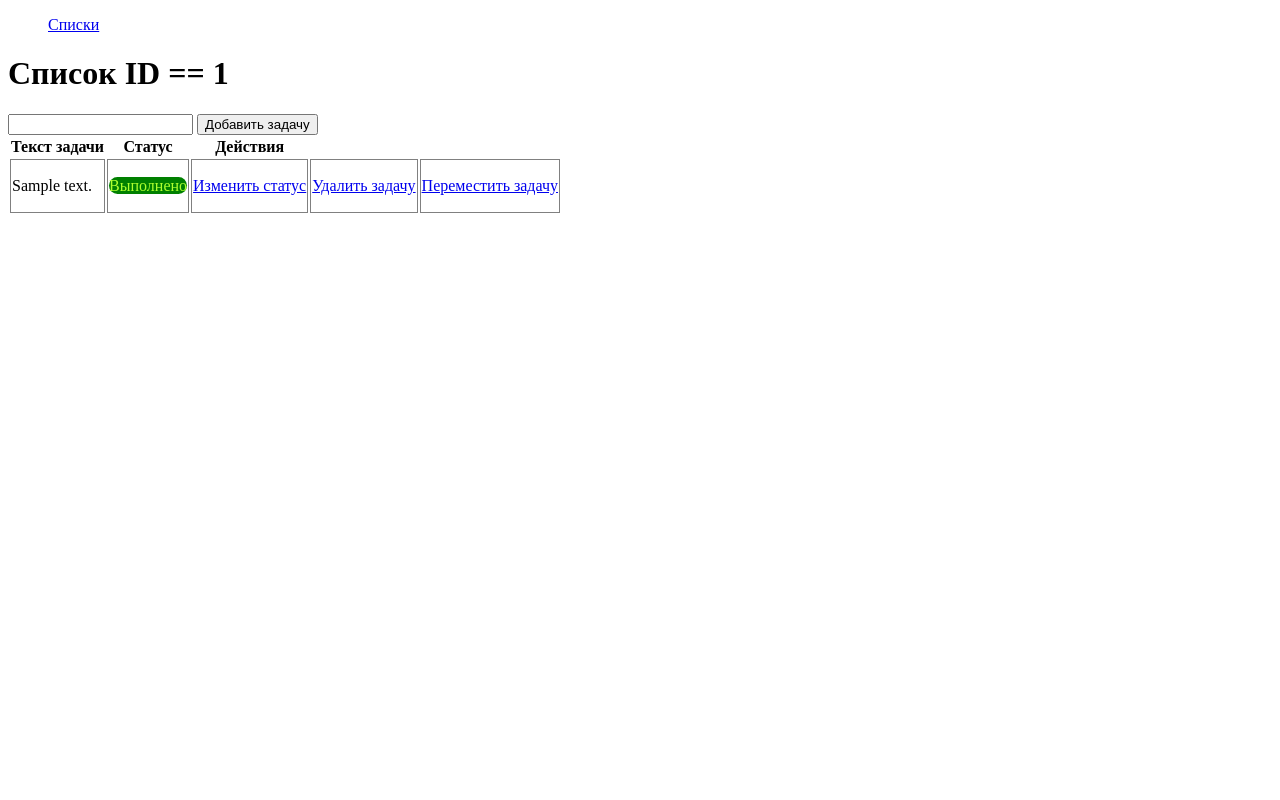
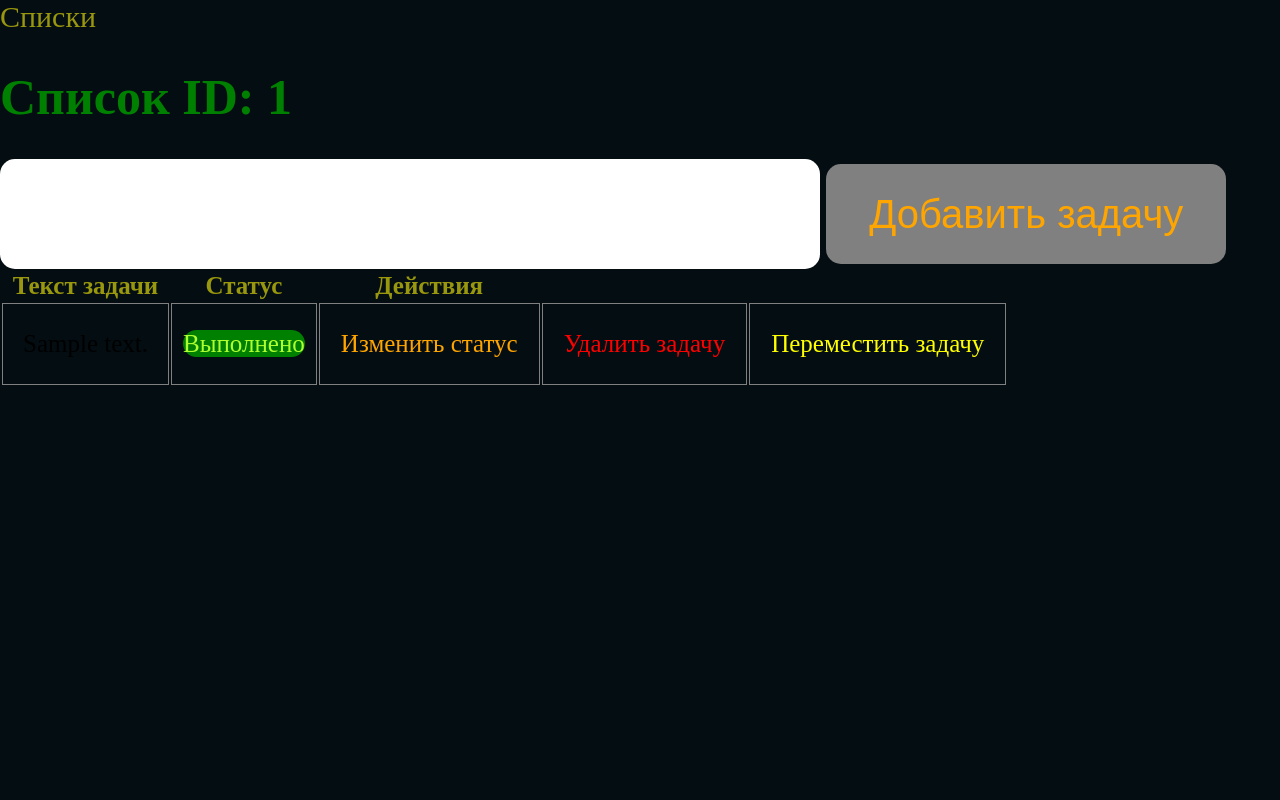
Before and after one commit to Frontend-user/todo_list, a Django app: page /lists/1/open/ in a window 1280 px wide. Run offline with Django 4.2, Linux system fonts and the light colour scheme; tables that the repository leaves empty hold one stand-in row (values such as "Sample post").

Commit message:
стили норм

```diff
--- a/templates/Api/base.html
+++ b/templates/Api/base.html
@@ -5,14 +5,13 @@
 {#    {% load static %}#}
 {#    <link rel="stylesheet" href="{% static "styles.css" %}">#}
 </head>
-<body>
+<body style="background-color:   #040e12; height: 100vh; margin: 0px;">
 <div id="app_body">
     <div id="sidebar">
-        <ul>
-            {% block nav %}{% endblock %}
-        </ul>
+            {% block nav %}
+            {% endblock %}
     </div>
-    <div id="content">
+    <div id="content" style=" color: #99970d;  font-size: 25px; text-decoration: none; cursor: pointer;">
         {% block content %}{% endblock %}
     </div>
 </div>
--- a/templates/Api/list_open.html
+++ b/templates/Api/list_open.html
@@ -1,15 +1,15 @@
 {% extends "Api/base.html" %}
  {% block nav %}
 
-<a href="/lists/">Списки</a>
+<a href="/lists/" style=" color: #99970d;  font-size: 30px; font-weight: 500;  text-decoration: none; cursor: pointer;">Списки</a>
  {% endblock %}
  {% block content %}
 
 <form action="/tasks/create/{{ list_to_open.id }}/" method="post">
     {% csrf_token %}
-    <h1> Список ID == {{ list_id }} </h1>
-    <input type="text" name="text">
-    <input type="submit" value="Добавить задачу">
+    <h1 style="color: green;"> Список ID: {{ list_id }} </h1>
+    <input type="text" name="text" style="font-size:40px;  color: green; border: none; padding: 5px 10px; border-radius: 15px; height: 100px; width: 800px;">
+    <input type="submit" value="Добавить задачу" style="font-size:40px; background-color: grey; cursor: pointer;  color: orange; border: none; padding: 5px 10px; border-radius: 15px; height: 100px; width: 400px;">
 </form>
 
 <table>
@@ -17,34 +17,34 @@
     <tr>
         <th>Текст задачи</th>
         <th>Статус</th>
-        <th>Действия</th>
+        <th >Действия</th>
     </tr>
     </thead>
     {% for t in tasks %}
 
         <tr>
-            <td style="border: 1px solid grey;">  {{ t.text }}</td>
+            <td style="border: 1px solid grey; color: black; padding: 0px 20px 0px 20px;">  {{ t.text }}</td>
             <td style="border: 1px solid grey;">
                 {% if t.is_completed == True %}
                     <p><span
-                            style="width: 30px; height: 30px; border-radius: 20px; background: green; color: greenyellow; ">Выполнено</span>
+                            style="width: 30px; margin: 0px 10px 0px 10px;  height: 30px; border-radius: 20px; background: green; color: greenyellow; ">Выполнено</span>
                     </p>
 
                 {% endif %}
                 {% if t.is_completed == False %}
                     <p><span
-                            style="width: 30px; height: 30px; border-radius: 20px; background: orange;color: yellow;">  Не Выполнено</span>
+                            style="width: 30px; height: 30px; border-radius: 20px; background: orangered;: yellow;">  Не Выполнено</span>
                     </p>
 
 
                 {% endif %}
             </td>
-            <td style="border: 1px solid grey;"><a href="/tasks/{{ t.id }}/status/{{ list_to_open.id }}/">Изменить
+            <td style="border: 1px solid grey;"><a style=" text-decoration: none; color: orange;  padding: 0px 20px 0px 20px;" href="/tasks/{{ t.id }}/status/{{ list_to_open.id }}/">Изменить
                 статус</a></td>
 
             {#<div  style="width: 30px; height: 30px; border-radius: 20px; background: green; transition: all 1s ease-out;"></div>#}
-            <td style="border: 1px solid grey;"><a href="/tasks/{{ t.id }}/delete/">Удалить задачу</a></td>
-          <td style="border: 1px solid grey;"><a href="/tasks/{{ t.id }}/move/">Переместить задачу</a></td>
+            <td style="border: 1px solid grey;"><a href="/tasks/{{ t.id }}/delete/" style="color: red; text-decoration: none;padding: 0px 20px 0px 20px;">Удалить задачу</a></td>
+          <td style="border: 1px solid grey;"><a href="/tasks/{{ t.id }}/move/" style=" color: yellow; text-decoration: none;  padding: 0px 20px 0px 20px;">Переместить задачу</a></td>
 
 
         </tr>
```
Also changed, not shown: templates/Api/index.html (+5 -15 lines), templates/Api/lists.html (+33 -7 lines), templates/Api/move.html (+4 -4 lines).
